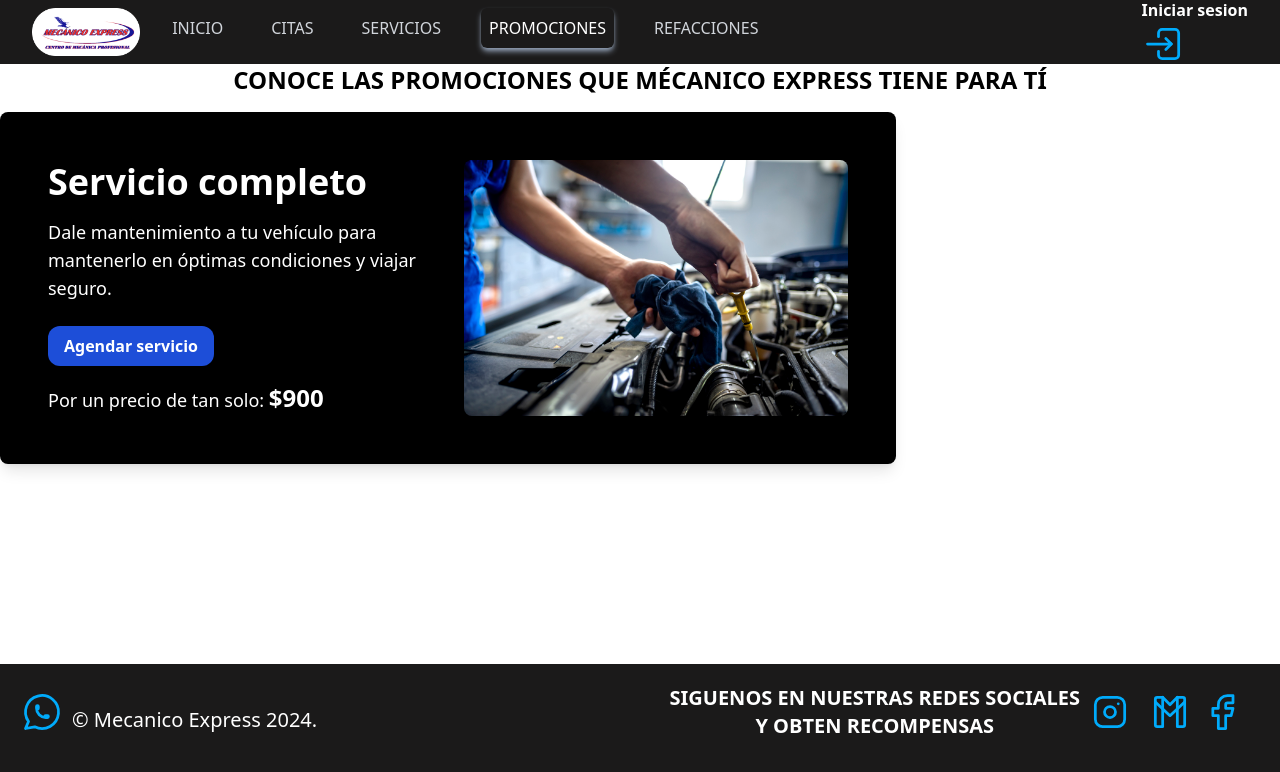
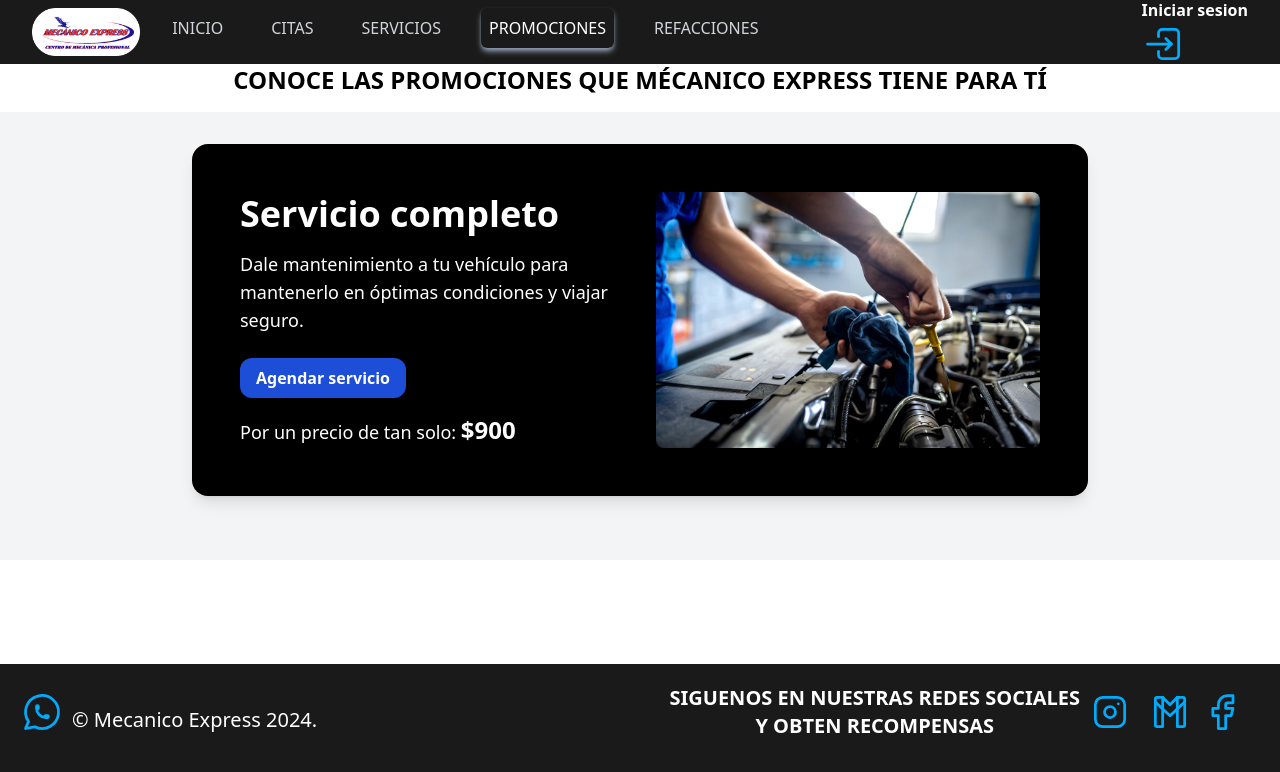
Before and after one commit to Whusher/MecanicoExpress, a React (Vite) app: page /promociones in a window 1280 px wide. Shown: the top 772 px of the page. Built offline with nearby package versions, Linux system fonts and the light colour scheme.

Commit message:
Pantalla de promos

```diff
--- a/src/Views/Promociones.jsx
+++ b/src/Views/Promociones.jsx
@@ -8,9 +8,9 @@ function Promociones() {
             <h1 className="text-2xl flex justify-center font-bold mb-4">
                 CONOCE LAS PROMOCIONES QUE MÉCANICO EXPRESS TIENE PARA TÍ
             </h1>
-
+            <div className="flex flex-col items-center px-4 py-8 bg-gray-100">
                 {/* Contenedor de la promoción */}
-                <div className="w-full max-w-4xl p-8 bg-black rounded-lg shadow-lg flex justify-between items-center">
+                <div className="w-full max-w-4xl mb-8 p-8 bg-black rounded-2xl shadow-lg flex justify-between items-center">
                     {/* Columna izquierda */}
                     <div className="w-1/2 p-4">
                         <h1 className="text-4xl text-white font-bold mb-4">Servicio completo</h1>
@@ -31,7 +31,8 @@ function Promociones() {
                         <img src="/promo.png" alt="Promoción" className="object-cover h-full rounded-lg shadow-lg" />
                     </div>
                 </div>
-
+                {/* Añadir más contenedores de promociones aquí */}
+            </div>
             <Footer />
         </>
     );
--- a/src/components/registro.jsx
+++ b/src/components/registro.jsx
@@ -127,7 +127,7 @@ function Register() {
         </div>
       </div>
       {/* Right: Image */}
-      <div className="w-full lg:w-1/2 h-screen hidden lg:flex justify-center items-center bg-white">
+      <div className="w-full lg:w-1/2 h-screen hidden lg:flex justify-center items-center">
         <img src="/registro.png" alt="" className="object-cover h-full" />
       </div>
     </div>
```
